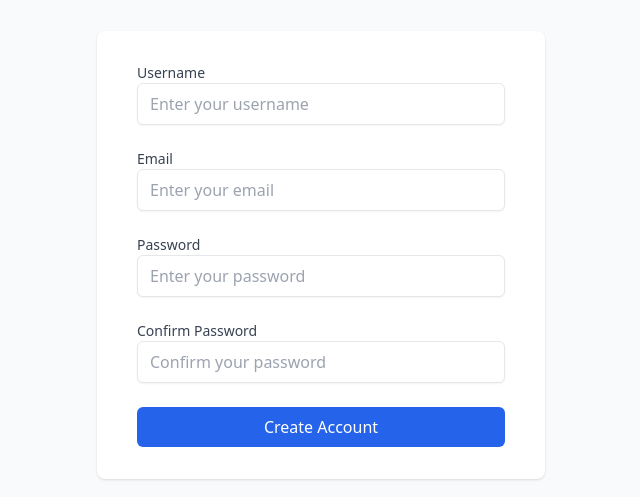
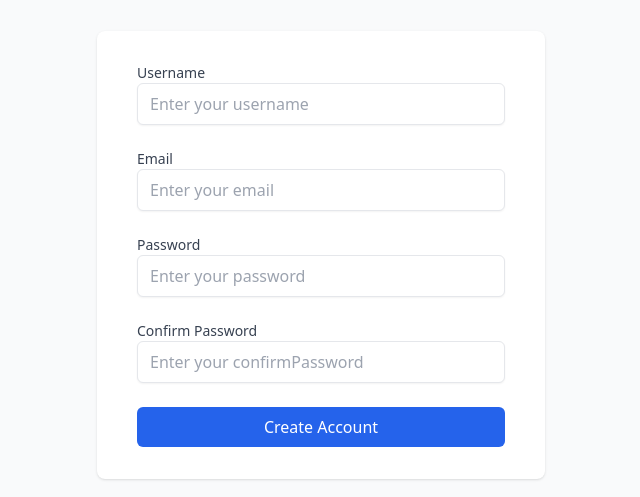
Before and after one commit to mddanish867/taskflow, a React (Vite) app: page /signup in a window 1280 px wide. Shown: the part 223-720 px from the top of the page, without its empty margins (319-959 px from the left). Built offline with nearby package versions, Linux system fonts and the light colour scheme.

Commit message:
Update Signup.jsx
optimise the signup form

```diff
--- a/src/components/auth/Signup.jsx
+++ b/src/components/auth/Signup.jsx
@@ -1,20 +1,16 @@
-import React, { useState } from 'react';
+import React, { useState, useCallback } from 'react';
 import { useDispatch } from 'react-redux';
 import { z } from 'zod';
 import { useRegisterUserMutation } from '../api/authAPI/authApiSlice';
 import { Loader } from 'lucide-react';
 import { useNavigate } from 'react-router-dom';
-import {toast} from '../helper/toast';
+import { toast } from '../helper/toast';
 
 const signupSchema = z
   .object({
     username: z.string().min(3, 'Username must be at least 3 characters'),
-    // name: z.string().min(2, 'Name must be at least 2 characters'),
     email: z.string().email('Invalid email address'),
-    // mobile: z
-    //   .string()
-    //   .regex(/^\d{10}$/, 'Mobile number must be a valid 10-digit number'),
-    password: z.string().min(8, 'Password must be at least 8 characters long'),
+    password: z.string().min(8, 'Password must be at least 8 characters'),
     confirmPassword: z.string(),
   })
   .refine(
@@ -25,13 +21,10 @@ const signupSchema = z
     }
   );
 
-
 const SignupForm = () => {
   const [formData, setFormData] = useState({
     username: '',
-    // name: '',
     email: '',
-    // mobile: '',
     password: '',
     confirmPassword: '',
   });
@@ -42,22 +35,27 @@ const SignupForm = () => {
   const navigate = useNavigate();
   const dispatch = useDispatch();
 
-  const handleChange = (e) => {
+  const handleChange = useCallback(
+    (e) => {
       setFormData({ ...formData, [e.target.name]: e.target.value });
-    // Clear the error for the current field as the user types
-    setErrors({ ...errors, [e.target.name]: '' });
-  };
+      setErrors((prev) => ({ ...prev, [e.target.name]: '' }));
+    },
+    [formData]
+  );
 
   const handleSubmit = async (e) => {
     e.preventDefault();
-    setErrors('');
+    setErrors({});
 
     const parsed = signupSchema.safeParse(formData);
 
     if (!parsed.success) {
-      const firstError = parsed.error.issues[0]?.message || 'Invalid input';
-      setErrors(firstError);
-      toast.error(firstError);
+      const fieldErrors = parsed.error.issues.reduce(
+        (acc, issue) => ({ ...acc, [issue.path[0]]: issue.message }),
+        {}
+      );
+      setErrors(fieldErrors);
+      toast.error(fieldErrors[Object.keys(fieldErrors)[0]]);
       return;
     }
 
@@ -69,30 +67,31 @@ const SignupForm = () => {
         password: formData.password,
         username: formData.username,
       }).unwrap();
-  if(response.status === 200){
+
+      if (response.status === 200) {
         toast.success(response.message || 'Account created successfully!');
-    navigate('/otp-verification')
-  }
-  else{
+        navigate('/otp-verification');
+      } else {
         toast.error(response.message || 'Something went wrong');
       }
     } catch (err) {
       console.error('Error signing up:', err);
-      toast.error(err.data?.message || 'Something went wrong');
-      setErrors(err.data?.message || 'Something went wrong');
+      const message = err.data?.message || 'Something went wrong';
+      setErrors({ general: message });
+      toast.error(message);
     } finally {
       setLoading(false);
     }
   };
 
-
   return (
     <div className="min-h-screen bg-gray-50 flex flex-col justify-center py-12 sm:px-6 lg:px-8">
       <div className="flex justify-center">
-          <a href="/">
-            <span className="text-3xl font-bold text-blue-600">SooraAuth</span>
+        <a href="/" className="text-3xl font-bold text-blue-600">
+          SooraAuth
         </a>
       </div>
+
       <div className="sm:mx-auto sm:w-full sm:max-w-md">
         <h2 className="mt-6 text-center text-3xl font-extrabold text-gray-900">
           Create your account
@@ -108,125 +107,39 @@ const SignupForm = () => {
       <div className="mt-8 sm:mx-auto sm:w-full sm:max-w-md">
         <div className="bg-white py-8 px-4 shadow sm:rounded-lg sm:px-10">
           <form onSubmit={handleSubmit} className="space-y-6">
-
-            {/* Username Field */}
-            <div>
-              <label htmlFor="username" className="block text-sm font-medium text-gray-700">
-                Username
+            {['username', 'email', 'password', 'confirmPassword'].map((field) => (
+              <div key={field}>
+                <label
+                  htmlFor={field}
+                  className="block text-sm font-medium text-gray-700 capitalize"
+                >
+                  {field.replace('confirmPassword', 'Confirm Password')}
                 </label>
                 <input
-                id="username"
-                name="username"
-                type="text"
-                value={formData.username}
+                  id={field}
+                  name={field}
+                  type={field.includes('password') ? 'password' : 'text'}
+                  value={formData[field]}
                   onChange={handleChange}
                   required
-                className="block w-full px-3 py-2 border rounded-md shadow-sm outline-none focus:ring-1 focus:ring-blue-400"
-                placeholder="Enter your username"
+                  className={`block w-full px-3 py-2 border rounded-md shadow-sm outline-none focus:ring-1 focus:ring-blue-400 ${
+                    errors[field] && 'border-red-600'
+                  }`}
+                  placeholder={`Enter your ${field}`}
                 />
-              {errors.username && <div className="text-red-600 text-sm">{errors.username}</div>}
+                {errors[field] && <div className="text-red-600 text-sm">{errors[field]}</div>}
               </div>
+            ))}
 
-            {/* Name Field */}
-            {/* <div>
-              <label htmlFor="name" className="block text-sm font-medium text-gray-700">
-                Name
-              </label>
-              <input
-                id="name"
-                name="name"
-                type="text"
-                value={formData.name}
-                onChange={handleChange}
-                required
-                className="block w-full px-3 py-2 border rounded-md shadow-sm"
-                placeholder="Enter your name"
-              />
-              {errors.name && <div className="text-red-600 text-sm">{errors.name}</div>}
-            </div> */}
-
-            {/* Email Field */}
-            <div>
-              <label htmlFor="email" className="block text-sm font-medium text-gray-700">
-                Email
-              </label>
-              <input
-                id="email"
-                name="email"
-                type="email"
-                value={formData.email}
-                onChange={handleChange}
-                required
-                className="block w-full px-3 py-2 border rounded-md shadow-sm outline-none focus:ring-1 focus:ring-blue-400"
-                placeholder="Enter your email"
-              />
-              {errors.email && <div className="text-red-600 text-sm">{errors.email}</div>}
-            </div>
-
-            {/* Mobile Field */}
-            {/* <div>
-              <label htmlFor="mobile" className="block text-sm font-medium text-gray-700">
-                Mobile
-              </label>
-              <input
-                id="mobile"
-                name="mobile"
-                type="text"
-                value={formData.mobile}
-                onChange={handleChange}
-                required
-                className="block w-full px-3 py-2 border rounded-md shadow-sm"
-                placeholder="Enter your mobile number"
-              />
-              {errors.mobile && <div className="text-red-600 text-sm">{errors.mobile}</div>}
-            </div> */}
-
-            {/* Password Field */}
-            <div>
-              <label htmlFor="password" className="block text-sm font-medium text-gray-700">
-                Password
-              </label>
-              <input
-                id="password"
-                name="password"
-                type="password"
-                value={formData.password}
-                onChange={handleChange}
-                required
-                className="block w-full px-3 py-2 border rounded-md shadow-sm outline-none focus:ring-1 focus:ring-blue-400"
-                placeholder="Enter your password"
-              />
-              {errors.password && <div className="text-red-600 text-sm">{errors.password}</div>}
-            </div>
-
-            {/* Confirm Password Field */}
-            <div>
-              <label htmlFor="confirmPassword" className="block text-sm font-medium text-gray-700">
-                Confirm Password
-              </label>
-              <input
-                id="confirmPassword"
-                name="confirmPassword"
-                type="password"
-                value={formData.confirmPassword}
-                onChange={handleChange}
-                required
-                className="block w-full px-3 py-2 border rounded-md shadow-sm outline-none focus:ring-1 focus:ring-blue-400"
-                placeholder="Confirm your password"
-              />
-              {errors.confirmPassword && (
-                <div className="text-red-600 text-sm">{errors.confirmPassword}</div>
-              )}
-            </div>
-
-            {/* General Error */}
             {errors.general && <div className="text-red-600 text-sm">{errors.general}</div>}
 
             <div>
               <button
                 type="submit"
                 disabled={loading}
-                className="w-full flex justify-center py-2 px-4 bg-blue-600 text-white rounded-md "
+                className={`w-full flex justify-center py-2 px-4 rounded-md ${
+                  loading ? 'bg-gray-500' : 'bg-blue-600'
+                } text-white`}
               >
                 {loading ? <Loader className="animate-spin h-5 w-5" /> : 'Create Account'}
               </button>
```
Lines whose indentation alone changed are shown as unchanged.
